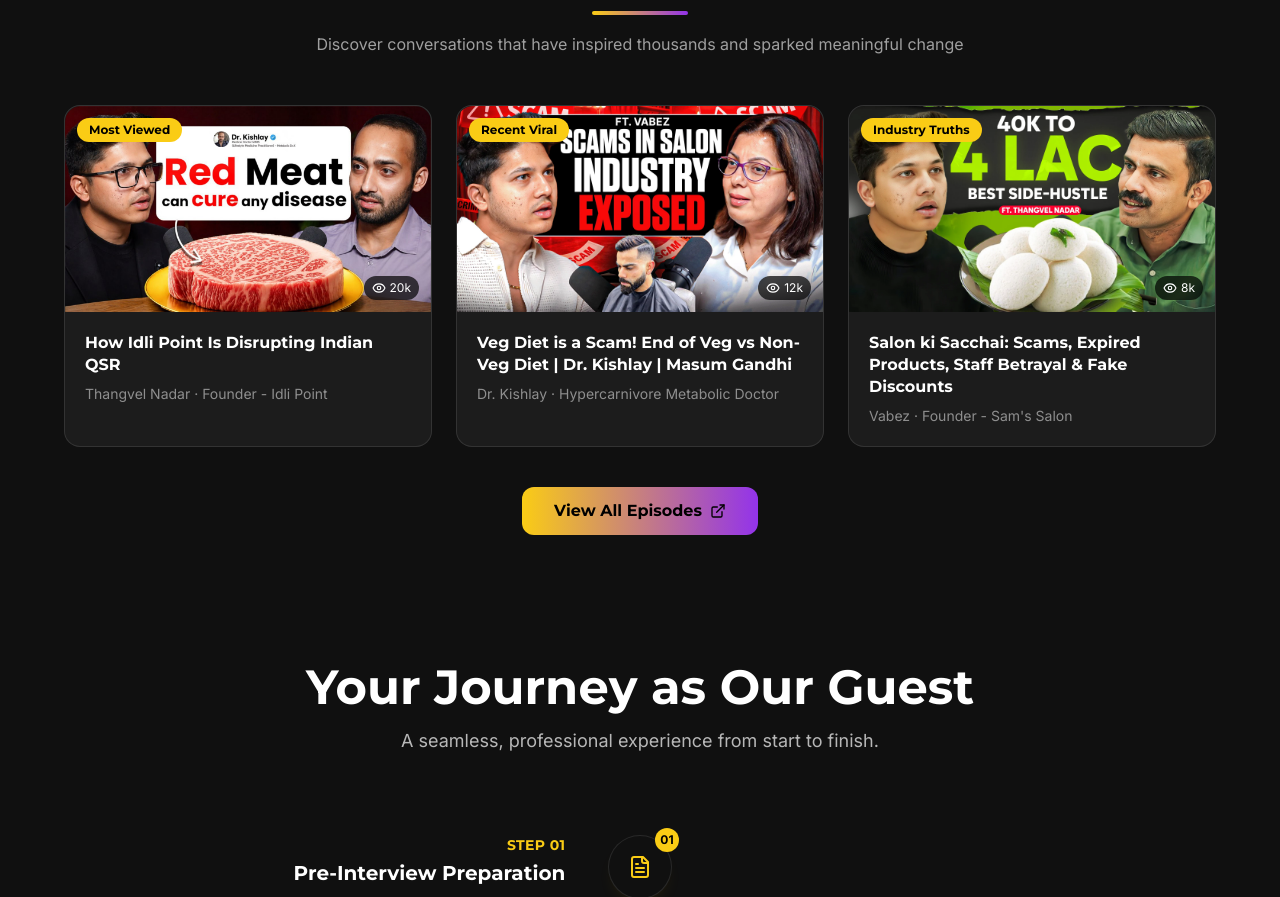
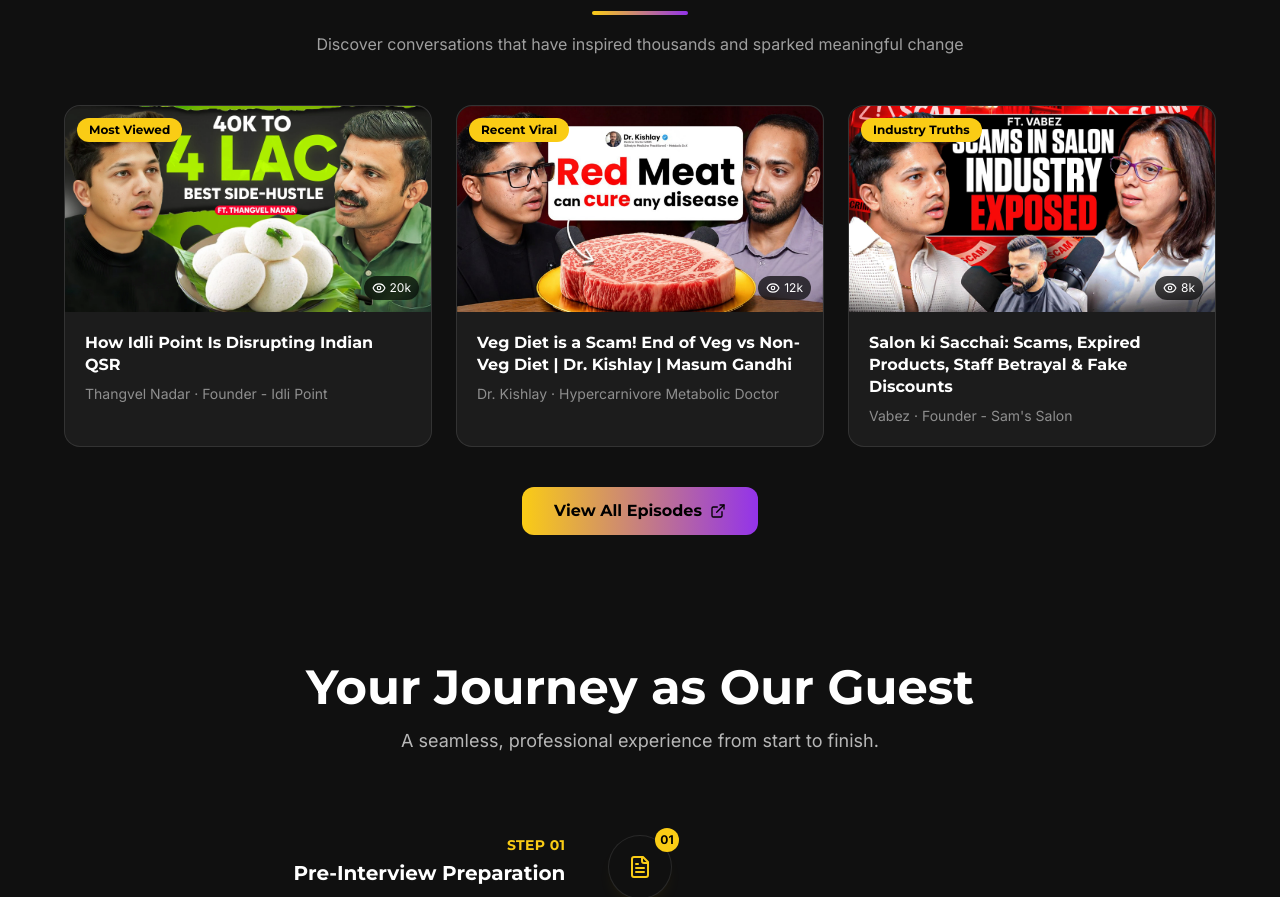
Before and after one commit to 18mca011-source/masum-gandhi-website, a Next.js app: page / in a window 1280 px wide. Shown: the part 5695-6592 px from the top of the page. Built offline with nearby package versions, Linux system fonts and the light colour scheme.

Commit message:
Fix episode thumbnails - correct image matched to correct episode

```diff
--- a/app/components/Episodes.tsx
+++ b/app/components/Episodes.tsx
@@ -7,7 +7,7 @@
     guestRole: "Founder - Idli Point",
     views: "20k",
     badge: "Most Viewed",
-    thumbnail: "/episodes/ep1-thumbnail.jpg",
+    thumbnail: "/episodes/ep3-thumbnail.webp",
     link: "https://www.youtube.com/watch?v=yXKNMne4Y0g",
   },
   {
@@ -16,7 +16,7 @@
     guestRole: "Hypercarnivore Metabolic Doctor",
     views: "12k",
     badge: "Recent Viral",
-    thumbnail: "/episodes/ep2-thumbnail.webp",
+    thumbnail: "/episodes/ep1-thumbnail.jpg",
     link: "https://www.youtube.com/watch?v=m8H3HoZHFGc",
   },
   {
@@ -25,7 +25,7 @@
     guestRole: "Founder - Sam's Salon",
     views: "8k",
     badge: "Industry Truths",
-    thumbnail: "/episodes/ep3-thumbnail.webp",
+    thumbnail: "/episodes/ep2-thumbnail.webp",
     link: "https://www.youtube.com/watch?v=RkQTqCBBMKU",
   },
 ];
```
